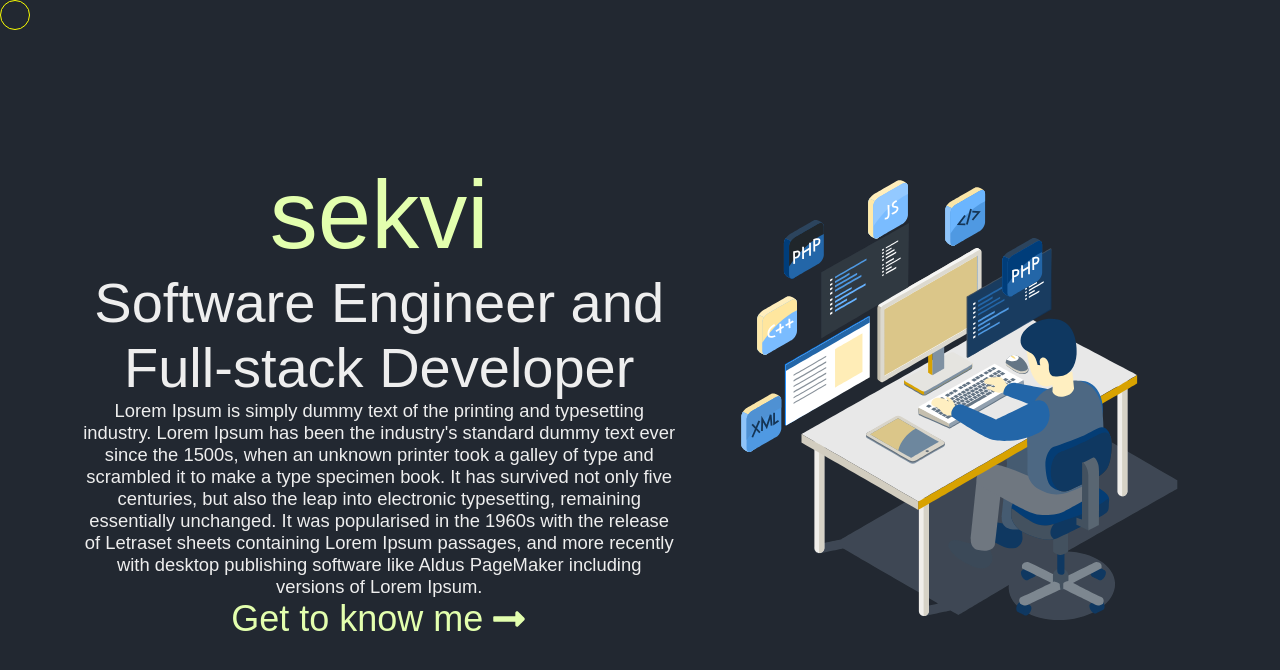
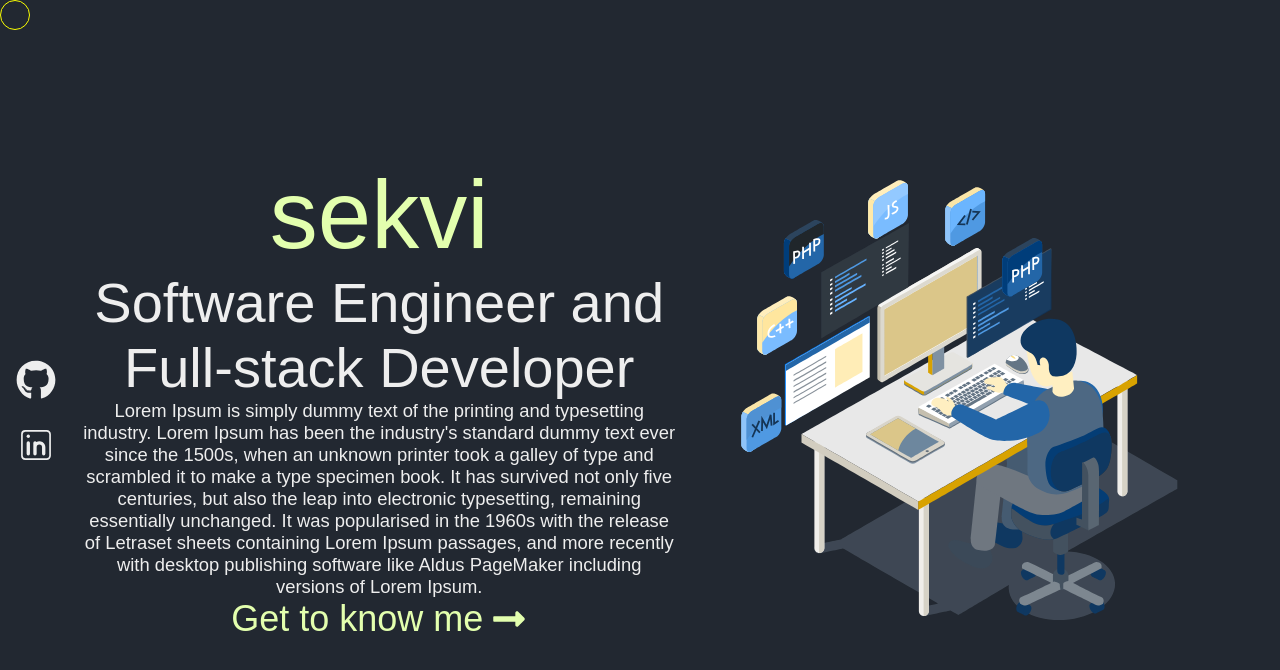
Before and after one commit to sekvi99/portfolio-website, a React (Create React App) app in the folder portfolio-website/portfolio-app/: page /home in a window 1280 px wide. Shown: the top 670 px of the page. Built offline with nearby package versions, Linux system fonts and the light colour scheme; a web font is replaced by a local one.

Commit message:
Added socials

```diff
--- /dev/null
+++ b/portfolio-website/portfolio-app/src/components/socials/socials.scss
@@ -0,0 +1,31 @@
+@import "../../styles/mixins.scss";
+
+:root {
+    --social-size-default:  40px;
+    --social-size-mobile: 30px;
+}
+
+.socials-container {
+    position: absolute;
+    left: 1rem;
+    display: flex;
+    flex-direction: column;
+    top: 45%;
+    gap: 1rem;
+
+
+    .social-link {
+        font-size: var(--social-size-default);
+        cursor: pointer;
+        color: inherit;
+        @include defaultTransition;
+
+        &:hover {
+            color: var(--header-text-color);
+        }
+
+        @include tablet {
+            font-size: var(--social-size-mobile);
+        }
+    }
+}
--- /dev/null
+++ b/portfolio-website/portfolio-app/src/components/socials/socials.tsx
@@ -0,0 +1,21 @@
+import "./socials.scss";
+import { SOCIALS } from "../../utils/consts/socials";
+
+const Socials: React.FC = (): JSX.Element => {
+  return (
+    <div className="socials-container">
+      {SOCIALS.map((social, index) => (
+        <a
+          key={index}
+          className={social.className}
+          href={social.href}
+          target={social.target}
+        >
+          <social.icon />
+        </a>
+      ))}
+    </div>
+  );
+};
+
+export default Socials;
--- a/portfolio-website/portfolio-app/src/pages/home/Home.tsx
+++ b/portfolio-website/portfolio-app/src/pages/home/Home.tsx
@@ -5,6 +5,7 @@ import { FaLongArrowAltRight } from "react-icons/fa";
 import Reveal from "../../components/reveal/reveal";
 import Lottie from "lottie-react";
 import Coder from "../../assets/animations/home-animation.json";
+import Socials from "../../components/socials/socials";
 
 const Home: React.FC = (): JSX.Element => {
   return (
@@ -29,6 +30,7 @@ const Home: React.FC = (): JSX.Element => {
           </Reveal>
         </div>
       </div>
+      <Socials />
     </div>
   );
 };
--- a/portfolio-website/portfolio-app/src/pages/home/home.scss
+++ b/portfolio-website/portfolio-app/src/pages/home/home.scss
@@ -63,7 +63,7 @@
       }
 
       #hero-content {
-        font-size: var(--normal-font-size);
+        font-size: var(--small-font-size);
       }
     }
   }
--- /dev/null
+++ b/portfolio-website/portfolio-app/src/utils/consts/socials.ts
@@ -0,0 +1,25 @@
+import { IconType } from "react-icons";
+import { CiLinkedin } from "react-icons/ci";
+import { FaGithub } from "react-icons/fa";
+
+export interface SocialLink {
+  className: string;
+  href: string;
+  target: string;
+  icon: IconType;
+}
+
+export const SOCIALS: Array<SocialLink> = [
+  {
+    className: "social-link",
+    href: "https://github.com/sekvi99",
+    target: "_blank",
+    icon: FaGithub
+  },
+  {
+    className: "social-link",
+    href: "https://www.linkedin.com/in/filip-koźlik-666625289/",
+    target: "_blank",
+    icon: CiLinkedin
+  },
+];
```
